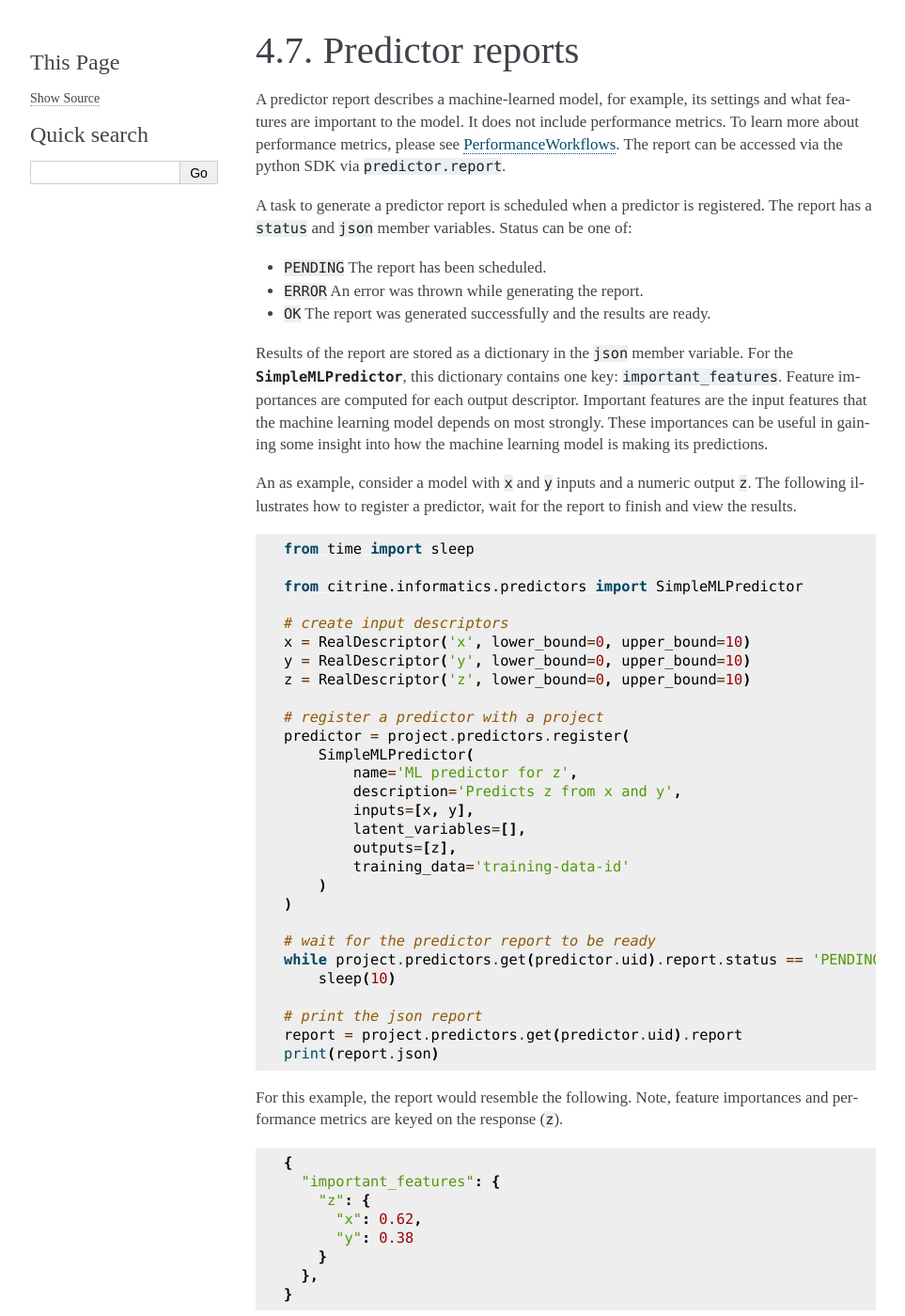
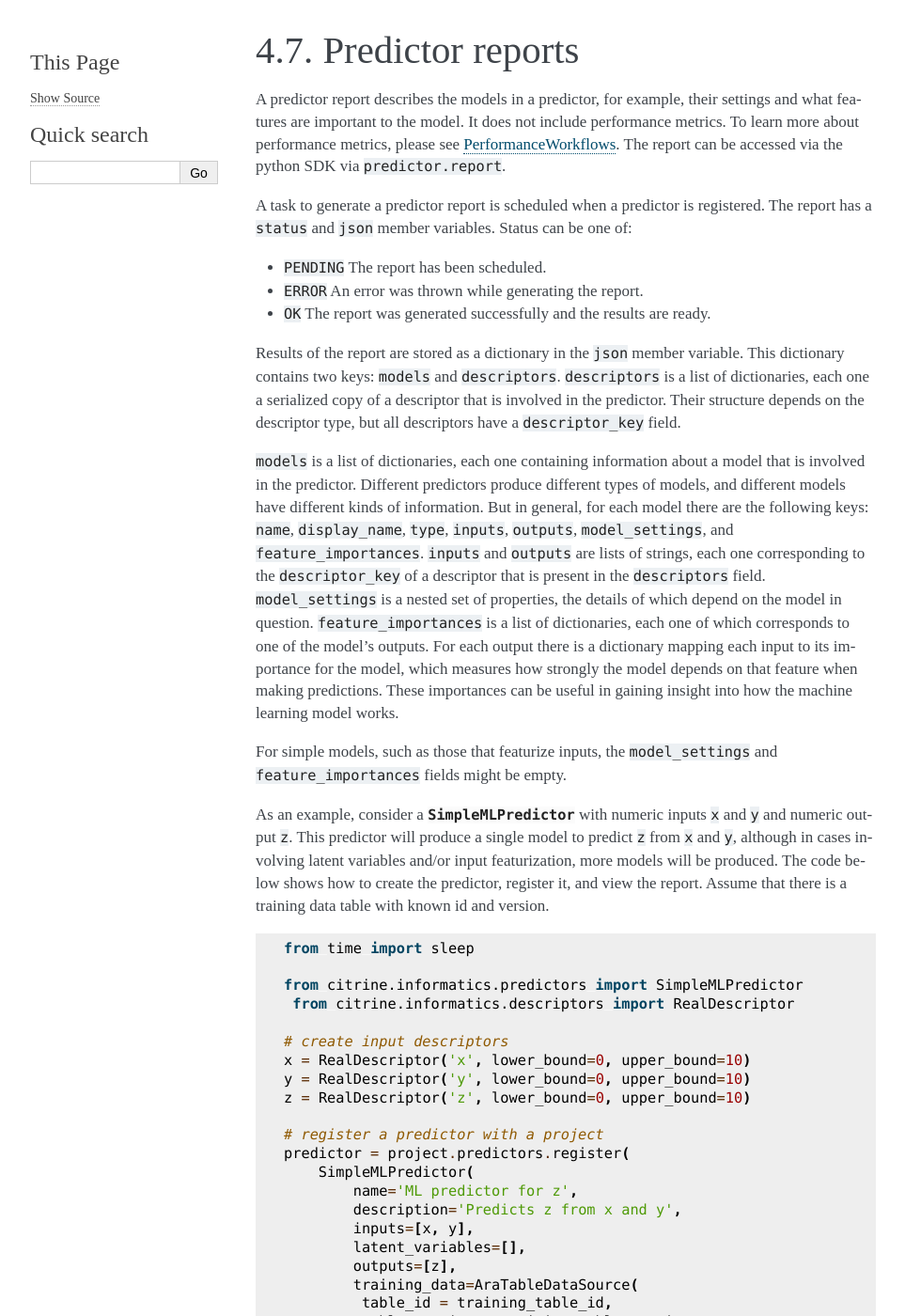
Before and after one commit to CitrineInformatics/citrine-python, a Sphinx documentation site: the page built from docs/source/workflows/predictor_reports.rst, in a window 1280 px wide and 1400 px high. Shown: the whole window at 94% size, without its empty margins (148-1111 px from the left). Built offline with Sphinx 7.4.7, drawn with Linux system fonts in a browser that asks for light colours; pages that are not in the unit, such as notebooks, are missing from menus; some of the changed text lies outside the part shown.

Commit message:
Update predictor report description

```diff
--- a/docs/source/workflows/predictor_reports.rst
+++ b/docs/source/workflows/predictor_reports.rst
@@ -1,7 +1,7 @@
 Predictor reports
 =================
 
-A predictor report describes a machine-learned model, for example, its settings and what features are important to the model.
+A predictor report describes the models in a predictor, for example, their settings and what features are important to the model.
 It does not include performance metrics. To learn more about performance metrics, please see :doc:`PerformanceWorkflows <performance_workflows>`.
 The report can be accessed via the python SDK via ``predictor.report``.
 
@@ -14,19 +14,32 @@ Status can be one of:
 -  ``OK`` The report was generated successfully and the results are ready.
 
 Results of the report are stored as a dictionary in the ``json`` member variable.
-For the :class:`~citrine.informatics.predictors.SimpleMLPredictor`, this dictionary contains one key: ``important_features``.
-Feature importances are computed for each output descriptor.
-Important features are the input features that the machine learning model depends on most strongly.
-These importances can be useful in gaining some insight into how the machine learning model is making its predictions.
+This dictionary contains two keys: ``models`` and ``descriptors``.
+``descriptors`` is a list of dictionaries, each one a serialized copy of a descriptor that is involved in the predictor.
+Their structure depends on the descriptor type, but all descriptors have a ``descriptor_key`` field.
 
-An as example, consider a model with ``x`` and ``y`` inputs and a numeric output ``z``.
-The following illustrates how to register a predictor, wait for the report to finish and view the results.
+``models`` is a list of dictionaries, each one containing information about a model that is involved in the predictor.
+Different predictors produce different types of models, and different models have different kinds of information.
+But in general, for each model there are the following keys: ``name``, ``display_name``, ``type``, ``inputs``, ``outputs``, ``model_settings``, and ``feature_importances``.
+``inputs`` and ``outputs`` are lists of strings, each one corresponding to the ``descriptor_key`` of a descriptor that is present in the ``descriptors`` field.
+``model_settings`` is a nested set of properties, the details of which depend on the model in question.
+``feature_importances`` is a list of dictionaries, each one of which corresponds to one of the model's outputs.
+For each output there is a dictionary mapping each input to its importance for the model, which measures how strongly the model depends on that feature when making predictions.
+These importances can be useful in gaining insight into how the machine learning model works.
+
+For simple models, such as those that featurize inputs, the ``model_settings`` and ``feature_importances`` fields might be empty.
+
+As an example, consider a :class:`~citrine.informatics.predictors.SimpleMLPredictor` with numeric inputs ``x`` and ``y`` and numeric output ``z``.
+This predictor will produce a single model to predict ``z`` from ``x`` and ``y``, although in cases involving latent variables and/or input featurization, more models will be produced.
+The code below shows how to create the predictor, register it, and view the report.
+Assume that there is a training data table with known id and version.
 
 .. code:: python
 
    from time import sleep
 
    from citrine.informatics.predictors import SimpleMLPredictor
+    from citrine.informatics.descriptors import RealDescriptor
 
    # create input descriptors
    x = RealDescriptor('x', lower_bound=0, upper_bound=10)
@@ -41,7 +54,10 @@ The following illustrates how to register a predictor, wait for the report to fi
            inputs=[x, y],
            latent_variables=[],
            outputs=[z],
-           training_data='training-data-id'
+           training_data=AraTableDataSource(
+            table_id = training_table_id,
+            table_version = training_table_version
+           )
        )
    )
 
@@ -54,15 +70,70 @@ The following illustrates how to register a predictor, wait for the report to fi
    print(report.json)
 
 For this example, the report would resemble the following.
-Note, feature importances and performance metrics are keyed on the response (``z``).
 
 .. code:: python
 
-   {
-     "important_features": {
-       "z": {
-         "x": 0.62,
-         "y": 0.38
-       }
-     },
-   }
+    {
+        "models": [
+            {
+                "name": "GeneralLoloModel_1663408732",
+                "type": "GeneralLoloModel",
+                "display_name": "ML Model",
+                "inputs": ["x", "y"],
+                "outputs": ["z"],
+                "model_settings": {
+                    "name": "Algorithm",
+                    "value": "Ensemble of non-linear estimators",
+                    "children": [
+                        {
+                            "name": "Number of estimators",
+                            "value": 64,
+                            "children": []
+                        },
+                        {
+                            "name": "Minimum samples per leaf",
+                            "value": 1,
+                            "children": []
+                        },
+                        {
+                            "name": "Maximum tree depth",
+                            "value": 30,
+                            "children": []
+                        }
+                    ]
+                },
+                "feature_importances": [
+                    {
+                        "response_key": "z",
+                        "importances": {
+                            "x": 0.8,
+                            "y": 0.2
+                        }
+                    }
+                ]
+            }
+        ],
+        "descriptors": [
+            {
+                "descriptor_key": "x",
+                "lower_bound": 0,
+                "upper_bound": 10,
+                "units": "",
+                "category": "Real"
+            },
+            {
+                "descriptor_key": "y",
+                "lower_bound": 0,
+                "upper_bound": 10,
+                "units": "",
+                "category": "Real"
+            },
+            {
+                "descriptor_key": "z",
+                "lower_bound": 0,
+                "upper_bound": 10,
+                "units": "",
+                "category": "Real"
+            }
+        ]
+    }
```
